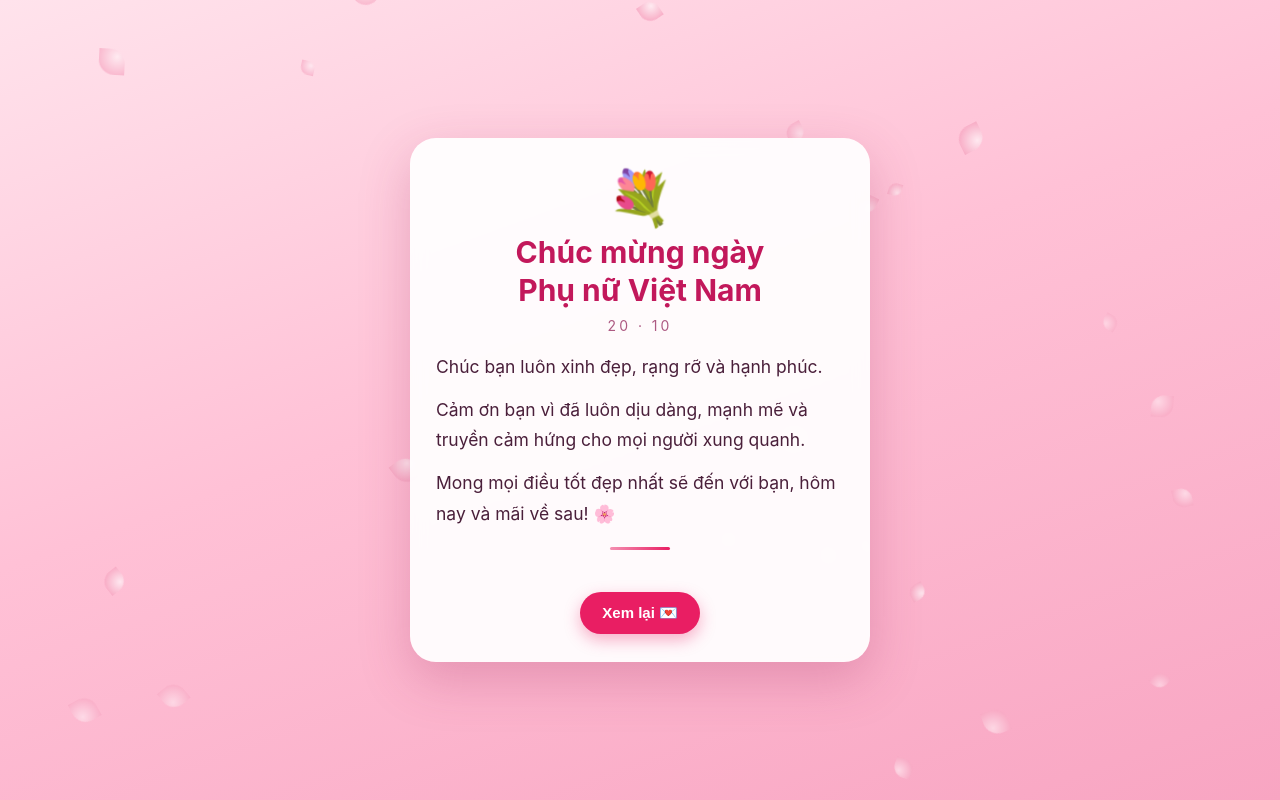
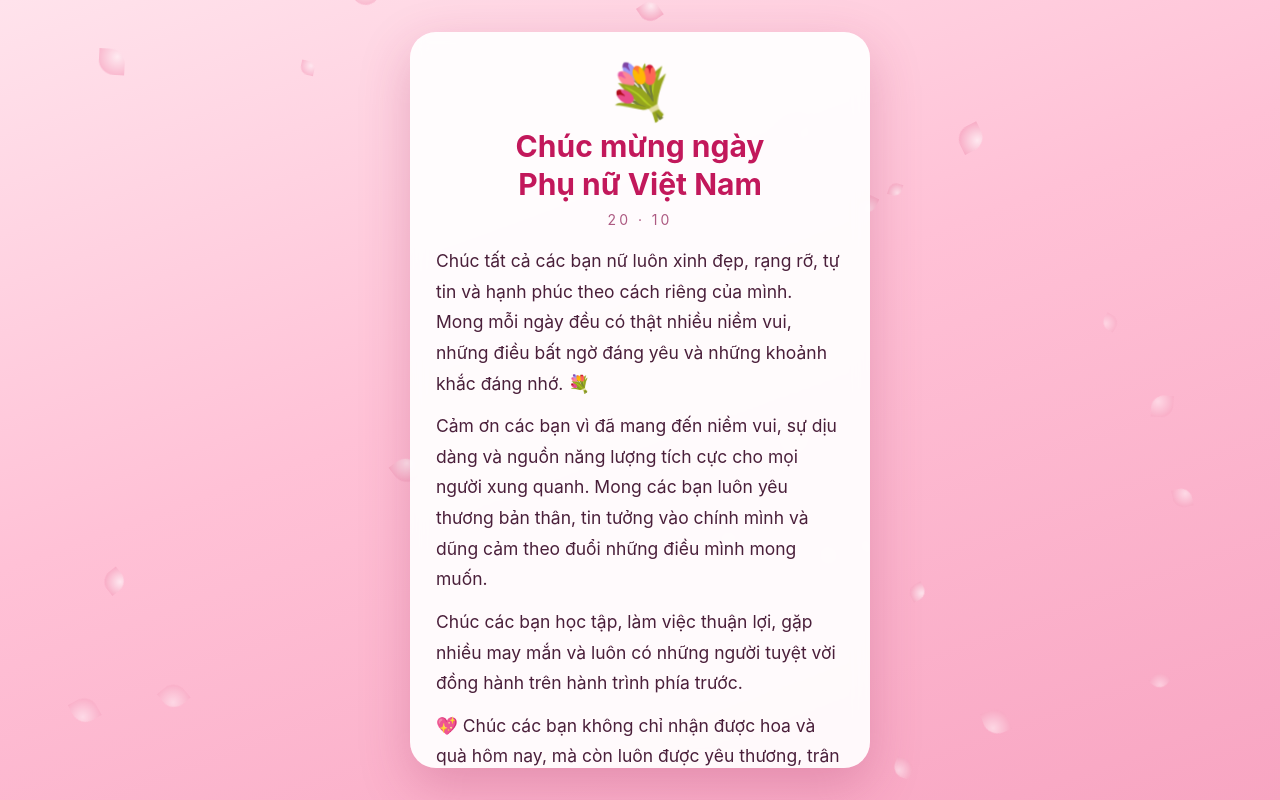
Before and after one commit to cuocdoitoi2005-debug/20-10, a plain HTML site: page index.html in a window 1280 px wide. Both pictures are taken after a click on the button "Mở thiệp". Drawn offline with Linux system fonts and the light colour scheme.

Commit message:
Update index.html

```diff
--- a/index.html
+++ b/index.html
@@ -68,9 +68,13 @@
   <div class="day">20 · 10</div>
   <div class="to" id="to"></div>
   <div class="msg" id="msg">
-    <p>Chúc bạn luôn xinh đẹp, rạng rỡ và hạnh phúc.</p>
-    <p>Cảm ơn bạn vì đã luôn dịu dàng, mạnh mẽ và truyền cảm hứng cho mọi người xung quanh.</p>
-    <p>Mong mọi điều tốt đẹp nhất sẽ đến với bạn, hôm nay và mãi về sau! 🌸</p>
+<p>Chúc tất cả các bạn nữ luôn xinh đẹp, rạng rỡ, tự tin và hạnh phúc theo cách riêng của mình. Mong mỗi ngày đều có thật nhiều niềm vui, những điều bất ngờ đáng yêu và những khoảnh khắc đáng nhớ. 💐</p>
+
+<p>Cảm ơn các bạn vì đã mang đến niềm vui, sự dịu dàng và nguồn năng lượng tích cực cho mọi người xung quanh. Mong các bạn luôn yêu thương bản thân, tin tưởng vào chính mình và dũng cảm theo đuổi những điều mình mong muốn.</p>
+
+<p>Chúc các bạn học tập, làm việc thuận lợi, gặp nhiều may mắn và luôn có những người tuyệt vời đồng hành trên hành trình phía trước.</p>
+
+<p>💖 Chúc các bạn không chỉ nhận được hoa và quà hôm nay, mà còn luôn được yêu thương, trân trọng trong mọi ngày. Hãy luôn tỏa sáng theo cách riêng của mình nhé! 🌷✨</p>
   </div>
   <div class="line"></div>
   <div class="from" id="from"></div>
```
